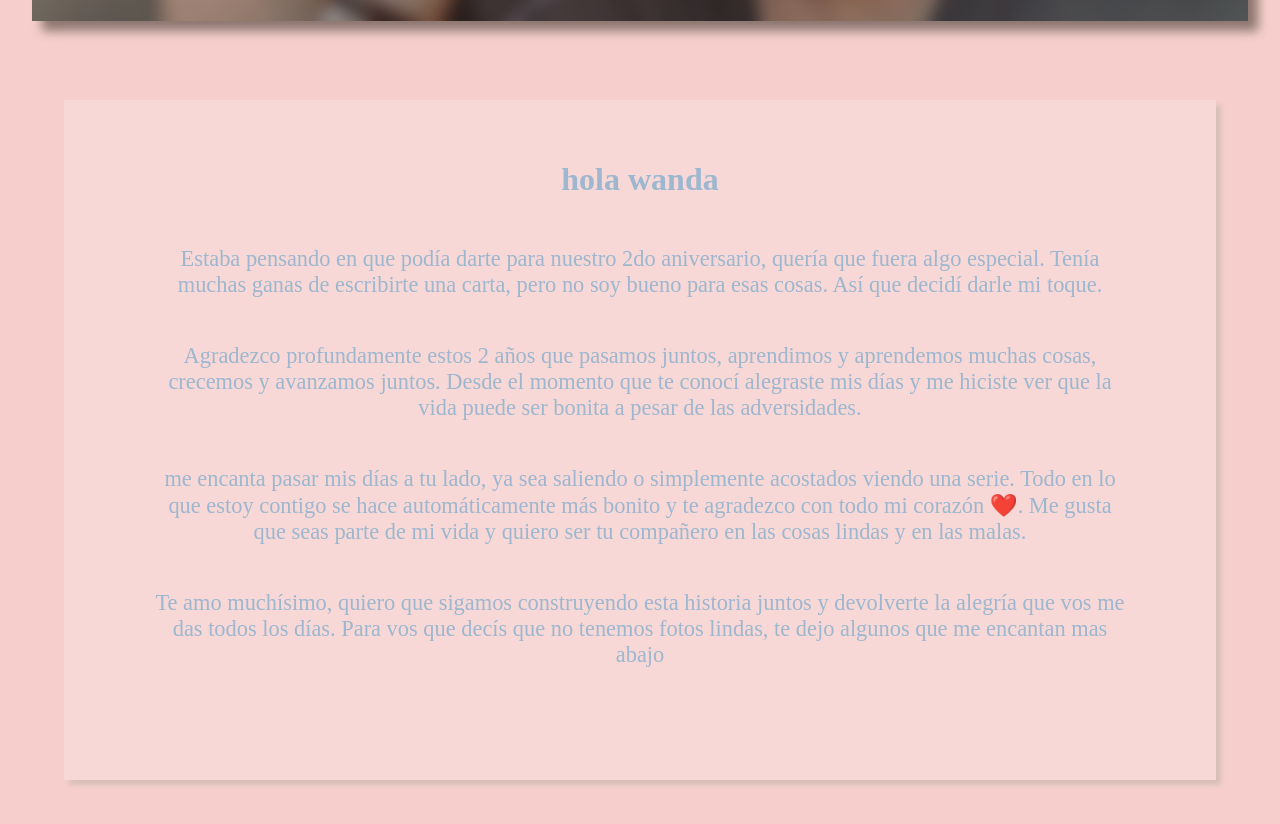
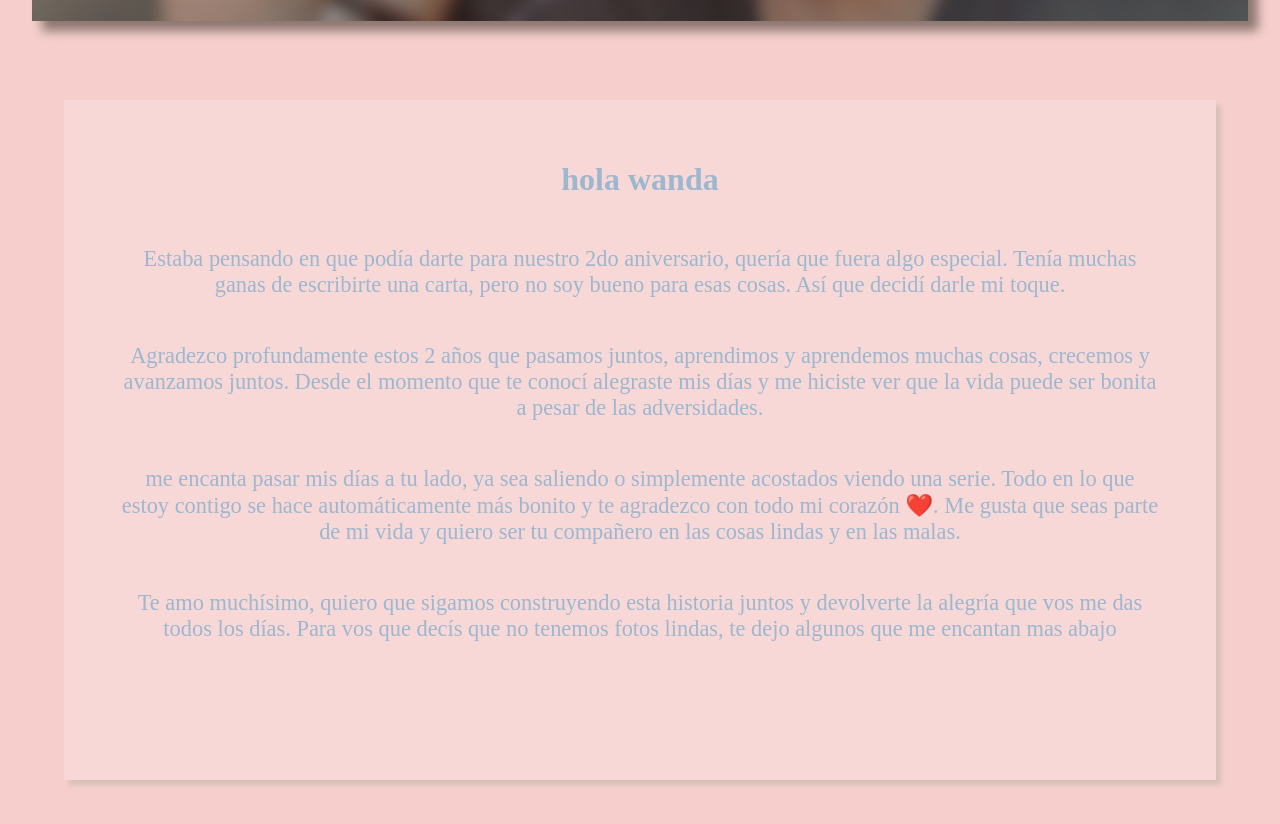
Before and after one commit to eliasf30/EliasYWanda, a React (Create React App) app: page / in a window 1280 px wide. Shown: the part 760-1584 px from the top of the page. Built offline with nearby package versions, Linux system fonts and the light colour scheme; a web font is replaced by a local one.

Commit message:
se corrigen detalles

```diff
--- a/src/carrusel/carrusel.jsx
+++ b/src/carrusel/carrusel.jsx
@@ -29,7 +29,7 @@ export default function Carrusel() {
 
     const [count, setCount] = useState(1);
 
-    console.log(count)
+
 
     return (
         <div className="hero_div" id="Fotos">
--- a/src/navbar/navbar.jsx
+++ b/src/navbar/navbar.jsx
@@ -12,7 +12,7 @@ export default function Navbar() {
     const [Section, UseSection] = useState("")
 
     const [reproduciendo, setReproduciendo] = useState(false);
-    console.log(reproduciendo)
+
   const audioRef = useRef(null);
 
 
--- a/src/text/text.css
+++ b/src/text/text.css
@@ -2,8 +2,12 @@
     display: flex;
     width: 100vw;
     height: 100vh;
+
 }
 
+::-webkit-scrollbar {
+    display: none;
+}
 .text-container{
     display: flex;
 
@@ -12,6 +16,8 @@
     background-color:rgb(247, 236, 234,.3) ;
     margin: auto;
     box-shadow: 5px 5px 5px #d6bfb8;
+
+
 }
 
 .text{
@@ -19,8 +25,11 @@
     align-items: center;
     flex-direction: column;
     margin: auto;
-    width: 85%;
+    width: 90%;
     height: 90%;
+
+    overflow-y: scroll;
+    -webkit-overflow-scrolling: hidden;
 }
 
 .title{
```
